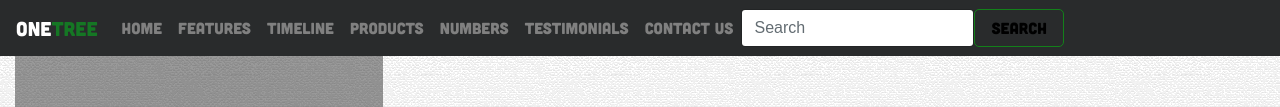
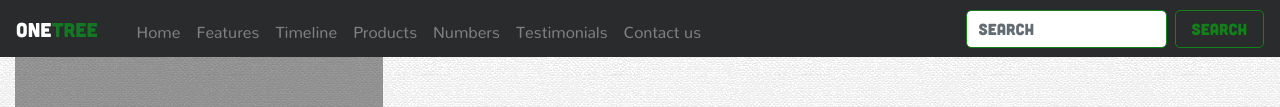
Before and after one commit to EricHorizon/OneTree, a plain HTML site: page index.html in a window 1280 px wide. Shown: the part 800-907 px from the top of the page. Drawn offline with Linux system fonts and the light colour scheme.

Commit message:
Nav-bar touchup

```diff
--- a/css/style.css
+++ b/css/style.css
@@ -50,27 +50,31 @@ body {
 
 }
 
+.btn-success-outline {
+    font-family: 'Cubano-Regular';
+    background-color: transparent;
+    color: rgba(19,128,26,1);
+    border-radius: 5px;
+    border: 1px solid rgba(19,128,26,1);
+    transition: 0.5s;
+}
+
 .btn-lg:hover,
 .btn-lg:focus,
-.btn-lg:active {
+.btn-lg:active,
+.btn-success-outline:hover,
+.btn-success-outline:focus,
+.btn-success-outline:active {
     background-color: rgba(19,128,36,0.54);
     border: 1 px solid rgba(19,128,26,0);
     transition: 0.5s;
 }
 
-.btn-success-outline {
-    background-color: transparent;
+.search-text {
+    font-family: 'Cubano-Regular';
+    background-color: white;
     border-radius: 5px;
     border: 1px solid rgba(19,128,26,1);
-    font-family: 'Cubano-Regular';
-    transition: 0.5s;
-}
-
-.btn-success-outline:hover,
-.btn-success-outline:focus,
-.btn-success-outline:active {
-    background-color: rgba(19,128,36,0.54);
-    border: 1 px solid rgba(19,128,26,0);
     transition: 0.5s;
 }
 
@@ -86,23 +90,6 @@ body {
     transition: 0.5s;
 }
 
-.navbar-brand {
-    color: white;
-}
-
-.navbar-brand:hover {
-    color: rgba(19, 128, 36, 0.54);
-
-}
-
-.nav-link {
-    color: grey;
-}
-
-.nav-link:hover {
-    color: rgba(255,255,255,255)
-}
-
 /* SPANS */
 
 .bold-green {
@@ -112,3 +99,31 @@ body {
 .green-underline {
     border-bottom: 1px solid rgba(19, 128, 36, 0.9);
 }
+
+/* NAVBAR */
+.navbar-brand {
+    font-family: 'Cubano-Regular';
+    padding-right: 15px;
+    color: white;
+}
+
+.navbar-brand:hover {
+    color: rgba(19, 128, 36, 0.54);
+
+}
+
+#main-nav {
+    font-family: 'Nunito-Regular';
+}
+
+#main-nav li a {
+    border-bottom: 1px solid transparent;
+    transition: 0.5s;
+    color: gray
+}
+
+#main-nav li a:hover {
+    border-bottom: 1px solid green;
+    transition: 0.5s;
+    color: rgba(255,255,255,255)
+}
--- a/index.html
+++ b/index.html
@@ -33,7 +33,7 @@
 
             <nav class="navbar navbar-toggleable-lg navbar-dark bg-inverse navbar-full" id="main-nav">
                 <a class="navbar-brand" href="#">ONE<span class="bold-green">TREE</span></a>
-                <ul class="nav navbar-nav">
+                <ul class="nav navbar-nav mr-auto">
                     <li class="nav-item">
                         <a class="nav-link" href="#">Home</a>
                     </li>
@@ -56,9 +56,9 @@
                         <a class="nav-link" href="#">Contact us</a>
                     </li>
                 </ul>
-                <form class="form-inline pull-xs-right">
-                    <input class="form-control" type="text" placeholder="Search">
-                    <button class="btn btn-success-outline" type="submit">Search</button>
+                <form class="form-inline my-2 my-lg-0">
+                    <input class="search-text form-control mr-sm-2" type="text" placeholder="Search">
+                    <button class="btn btn-success-outline my-2 my-sm-0" type="submit">Search</button>
                 </form>
                 </div>
 
```
